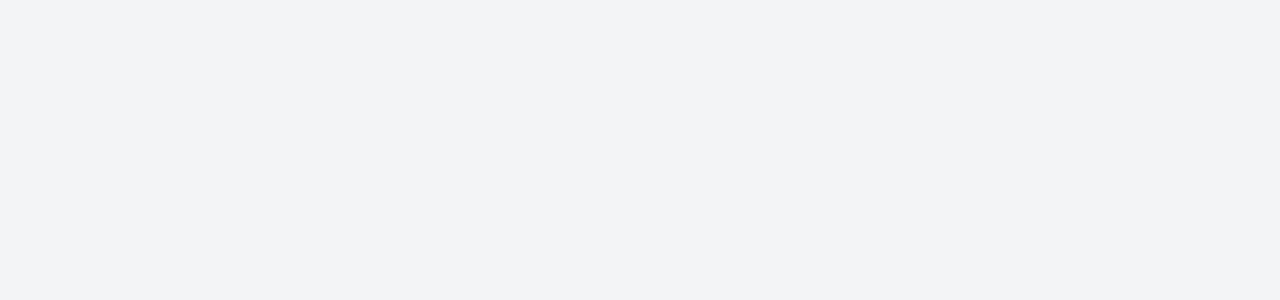
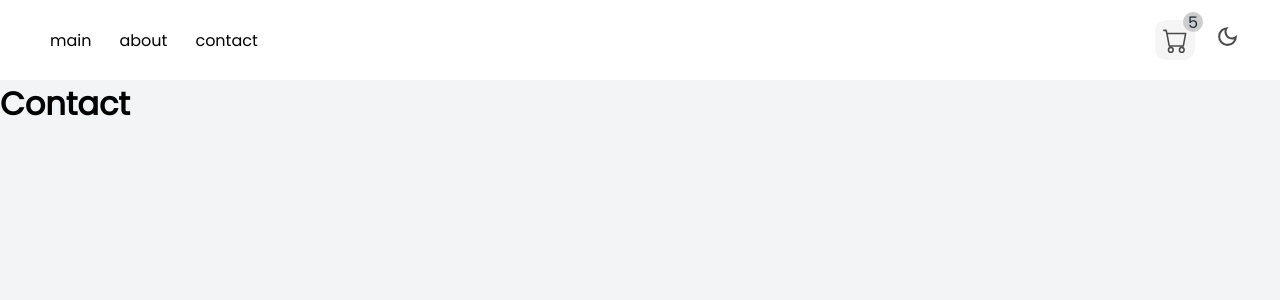
Before and after one commit to ela-md/educational-website, a React (Vite) app: page /contact in a window 1280 px wide. Shown: the top 300 px of the page. Built offline with nearby package versions, Linux system fonts and the light colour scheme.

Commit message:
add navbar css styles

```diff
--- a/package.json
+++ b/package.json
@@ -13,6 +13,7 @@
     "@reduxjs/toolkit": "^2.6.1",
     "react": "^19.0.0",
     "react-dom": "^19.0.0",
+    "react-icons": "^5.5.0",
     "react-redux": "^9.2.0",
     "react-router-dom": "^7.5.0"
   },
--- a/src/App.jsx
+++ b/src/App.jsx
@@ -4,17 +4,22 @@ import HomePage from './pages/home/HomePage'
 import CartPage from './pages/cart/CartPage'
 import AboutePage from './pages/about/AboutPage'
 import ContactPage from './pages/contact/ContactPage'
+import Navbar from './components/navbar/Navbar'
 
 function App() {
 
 
   return (
-    <Routes>
+  <>
+  <Navbar />
+  <Routes>
       <Route path='/' element={<HomePage/>} />
       <Route path='/cart' element={<CartPage/>} />
       <Route path='/about' element={<AboutePage/>} />
       <Route path='/contact' element={<ContactPage/>} />
     </Routes>
+
+  </>
   )
 }
 
--- a/src/components/navbar/Navbar.css
+++ b/src/components/navbar/Navbar.css
@@ -1,4 +1,4 @@
-.navabarContainer {
+.navbarContainer {
     background: #fff;
  }
  .navbar {
@@ -10,6 +10,8 @@
  ul {
     display: flex;
     gap: 8px;
+    list-style-type: none;
+
  }
  ul li {
     padding: 10px;
@@ -50,7 +52,7 @@
     top: -8px;
     right: -8px;
  }
- .navabarContainer .cartIcon svg {
+ .navbarContainer .cartIcon svg {
     vertical-align: middle;
  }
  .darkModeIcon svg {
@@ -59,23 +61,23 @@
  }
 
  /* dark mode */
- .navabarContainer.dark {
+ .navbarContainer.dark {
     background: var(--bg-dark-200);
     color: var(--text-dark-100);
  }
- .navabarContainer.dark a {
+ .navbarContainer.dark a {
     color: var(--text-dark-200);
  }
 
- .navabarContainer.dark .cartIcon span {
+ .navbarContainer.dark .cartIcon span {
     background: var(--color-orange);
     color: var(--bg-dark-100);
  }
 
- .navabarContainer.dark .cartIcon {
+ .navbarContainer.dark .cartIcon {
     background: var(--bg-dark-100);
  }
 
- .navabarContainer.dark .navbar .icons {
+ .navbarContainer.dark .navbar .icons {
     color: var(--text-dark-200);
  }
--- a/src/components/navbar/Navbar.jsx
+++ b/src/components/navbar/Navbar.jsx
@@ -1,5 +1,7 @@
 import './Navbar.css'
 import { Link } from 'react-router-dom'
+import {BsCart} from "react-icons/bs"
+import { MdOutlineDarkMode , MdOutlineLightMode} from "react-icons/md"
 
 function Navbar () {
 
--- a/src/index.css
+++ b/src/index.css
@@ -28,8 +28,6 @@ body{
 }
 
 body {
-  font-family: "iransans", sans-serif;
-  direction: rtl;
   background: #f3f4f6;
 }
 
```
Also changed, not shown: 1 other file (tests, documents, lock files or other folders).
